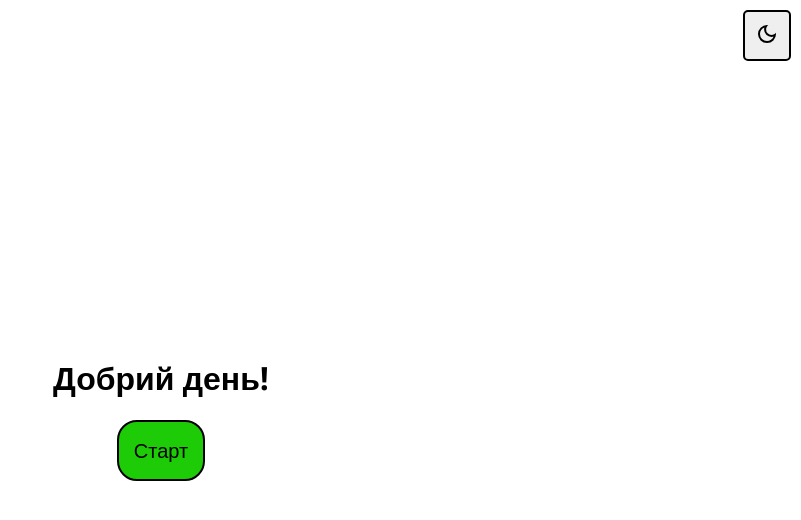
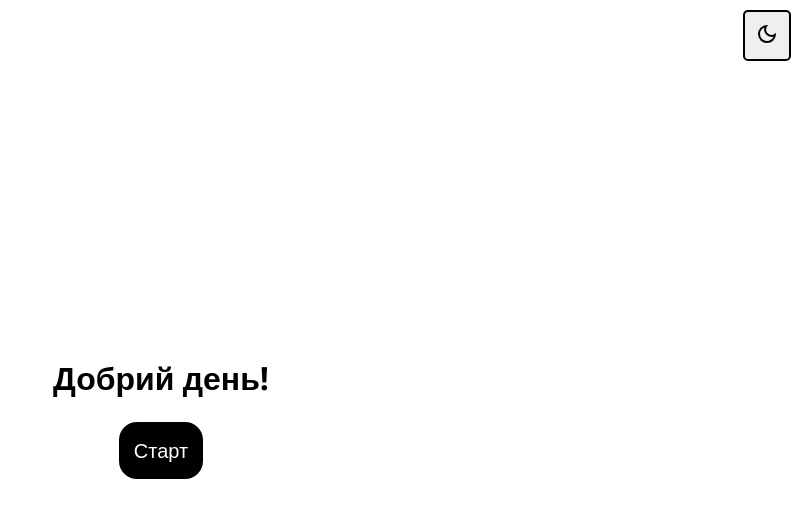
Before and after one commit to Olomr/quiz, a plain HTML site: page index.html in a window 1280 px wide. Shown: the whole page, without its empty margins (479-1280 px from the left). Drawn offline with nearby package versions, Linux system fonts and the light colour scheme.

Commit message:
Update quiz.css
new

```diff
--- a/quiz.css
+++ b/quiz.css
@@ -44,7 +44,7 @@ body{
 
 
 .answer:hover{
-    box-shadow: 2px 2px 2px orange;
+    box-shadow: 2px 2px 2px red;
 }
 
 
@@ -54,11 +54,12 @@ body{
 
 
 .start_btn {
+    color: white;
     font-size: 20px ;
-    border: 2px solid black;
+    border: 2px solid white;
     padding: 15px;
     border-radius: 20px;
-    background-color: rgb(29, 204, 6);
+    background-color: black;
 }
 
 
```
